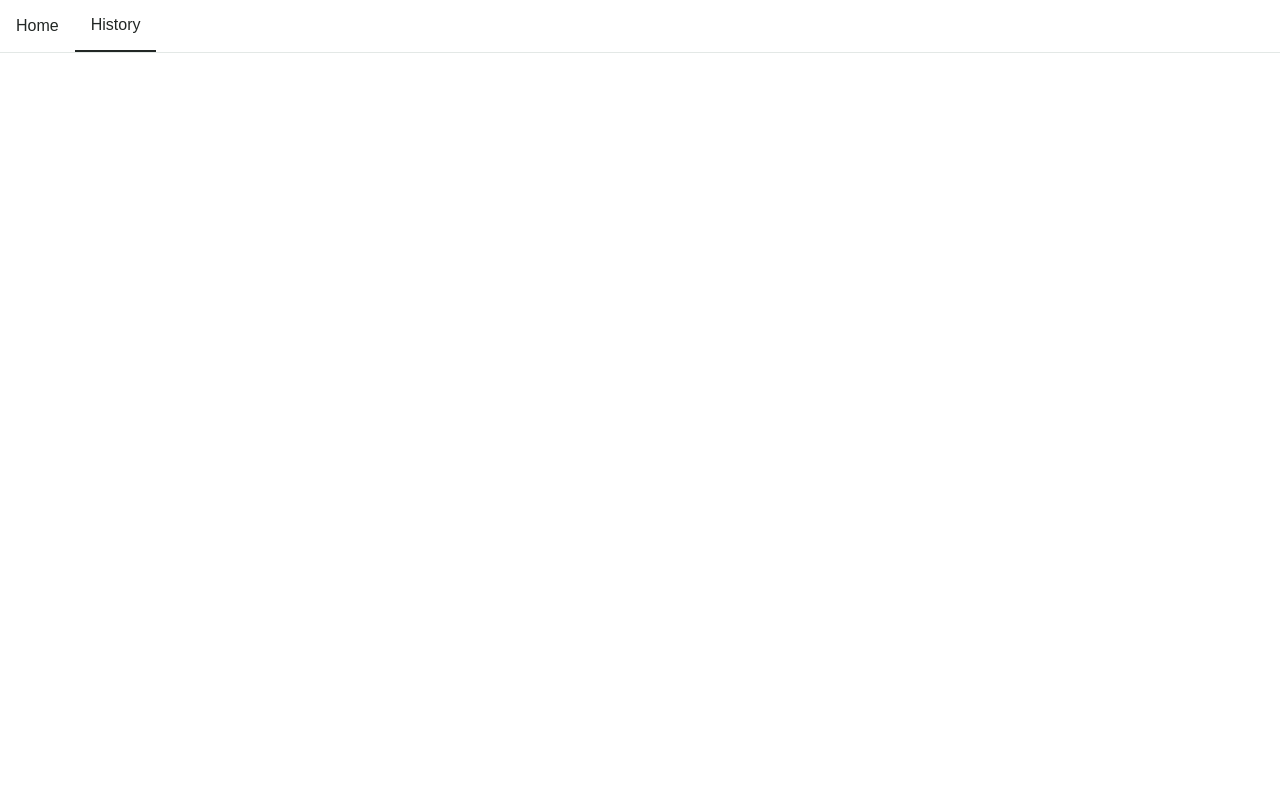
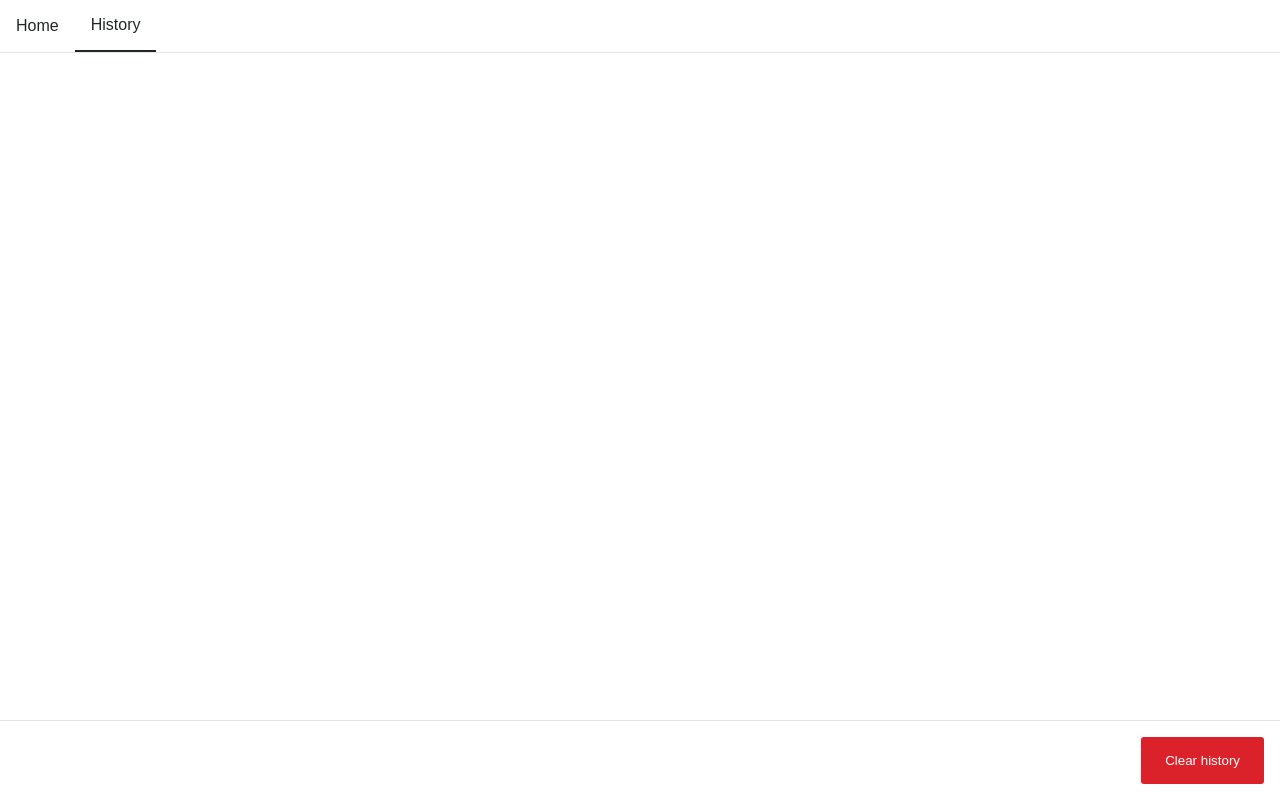
Before and after one commit to itsbrittaleigh/mood-tracker, a React (Vite) app: page /history in a window 1280 px wide. Built offline with nearby package versions, Linux system fonts and the light colour scheme.

Commit message:
✨ feat: adding clear history functionality

```diff
--- a/src/index.css
+++ b/src/index.css
@@ -1,8 +1,9 @@
 :root {
   --black: #222725;
-  --accent: #166088;
-  --gray: #e3e8e6;
-  --dark-gray: #bac0be;
+  --accent: #1F7A8C;
+  --danger: #DB222A;
+  --gray: #E3E8E6;
+  --dark-gray: #BAC0BE;
 }
 
 *,
--- a/src/pages/History.tsx
+++ b/src/pages/History.tsx
@@ -1,9 +1,11 @@
+import { useState } from 'react';
 import Header from '../components/Header';
 import { moodLocalStorageToken } from '../consts';
+import { Button, ButtonContainer } from '../styles/Button';
 import { MoodHistoryItem } from '../types';
 
 const History = () => {
-  const historyItems = localStorage.getItem(moodLocalStorageToken);
+  const [historyItems, setHistoryItems] = useState(localStorage.getItem(moodLocalStorageToken));
   const parsedItems = JSON.parse(historyItems ?? '""');
   const moodHistory: MoodHistoryItem[] = parsedItems.moodHistory ?? [];
 
@@ -29,8 +31,16 @@ const History = () => {
           </li>
         ))}
       </ul>
+      <ButtonContainer>
+        <Button $destructive onClick={clearHistory}>Clear history</Button>
+      </ButtonContainer>
     </>
   );
+
+  function clearHistory() {
+    localStorage.removeItem(moodLocalStorageToken);
+    setHistoryItems(localStorage.getItem(moodLocalStorageToken));
+  }
 };
 
 export default History;
--- a/src/pages/Home.tsx
+++ b/src/pages/Home.tsx
@@ -5,26 +5,7 @@ import { useForm } from 'react-hook-form';
 import { moodLocalStorageToken } from '../consts';
 import { MoodHistoryItem } from '../types';
 import styled from 'styled-components';
-
-const ButtonContainer = styled.div`
-  position: fixed;
-  width: 100vw;
-  bottom: 0;
-  background-color: white;
-  display: flex;
-  padding: 1rem;
-  justify-content: flex-end;
-  border-top: 1px solid var(--gray);
-`;
-
-const Button = styled.button`
-  padding: 1rem 1.5rem;
-  background-color: var(--accent);
-  border-radius: 3px;
-  color: white;
-  outline: none;
-  border-width: 0px;
-`;
+import { Button, ButtonContainer } from '../styles/Button';
 
 const Checkboxes = styled.div`
   display: grid;
--- /dev/null
+++ b/src/styles/Button.ts
@@ -0,0 +1,21 @@
+import styled from 'styled-components';
+
+export const Button = styled.button<{ $destructive?: boolean; }>`
+  padding: 1rem 1.5rem;
+  background-color: ${props => props.$destructive ? "var(--danger)" : "var(--accent)"};
+  border-radius: 3px;
+  color: white;
+  outline: none;
+  border-width: 0px;
+`;
+
+export const ButtonContainer = styled.div`
+  position: fixed;
+  width: 100vw;
+  bottom: 0;
+  background-color: white;
+  display: flex;
+  padding: 1rem;
+  justify-content: flex-end;
+  border-top: 1px solid var(--gray);
+`;
```
